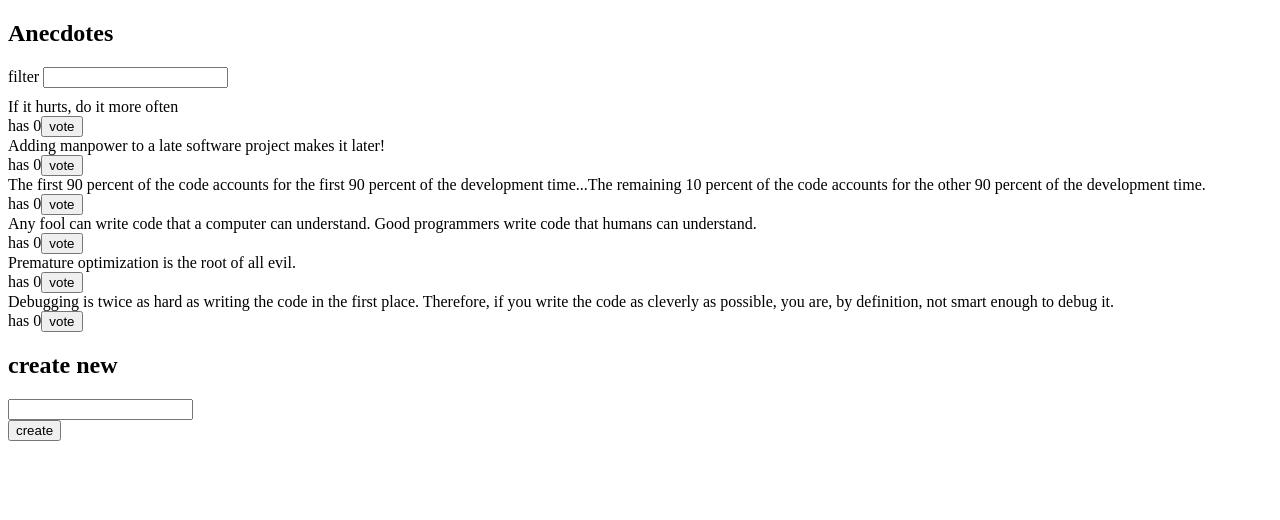
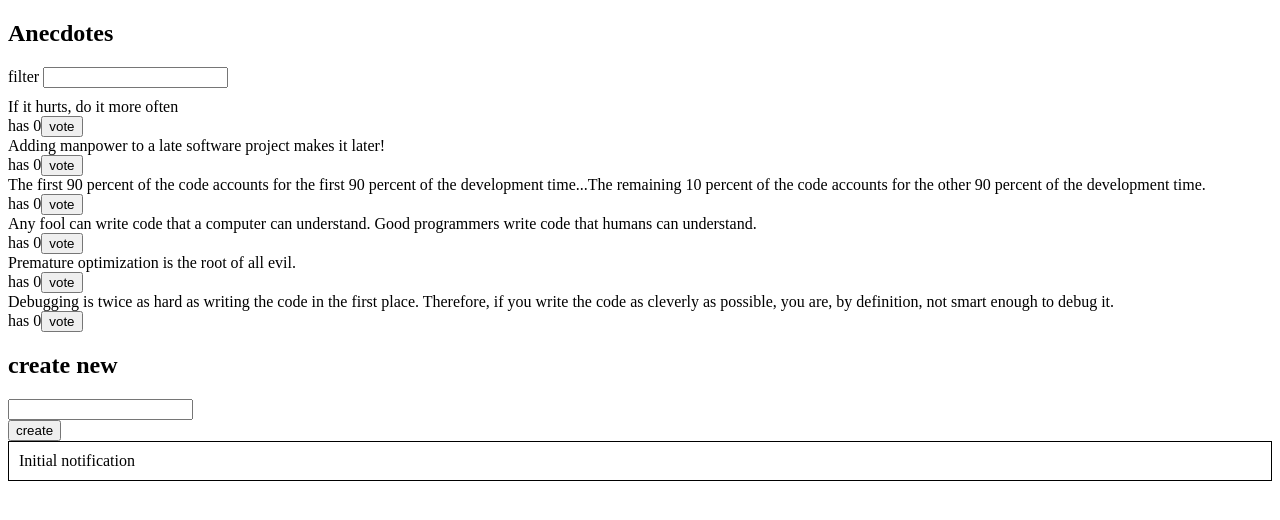
Before and after one commit to NaNguyenn/fullstackopen, a React (Vite) app in the folder part6/redux-anecdotes/: page / in a window 1280 px wide. Shown: the top 520 px of the page. Built offline with nearby package versions, Linux system fonts and the light colour scheme.

Commit message:
feat(6.12-legacy): add notification from redux

```diff
--- a/part6/redux-anecdotes/src/App.jsx
+++ b/part6/redux-anecdotes/src/App.jsx
@@ -1,6 +1,7 @@
 import AnecdoteForm from "./components/AnecdoteForm";
 import AnecdoteList from "./components/AnecdoteList";
 import Filter from "./components/Filter";
+import Notification from "./components/Notification";
 
 const App = () => {
   return (
@@ -9,6 +10,7 @@ const App = () => {
       <Filter />
       <AnecdoteList />
       <AnecdoteForm />
+      <Notification />
     </div>
   );
 };
--- /dev/null
+++ b/part6/redux-anecdotes/src/components/Notification.jsx
@@ -0,0 +1,14 @@
+import { useSelector } from "react-redux";
+
+const Notification = () => {
+  const style = {
+    border: "solid",
+    padding: 10,
+    borderWidth: 1,
+  };
+  const notification = useSelector((state) => state.notification);
+
+  return <div style={style}>{notification}</div>;
+};
+
+export default Notification;
--- /dev/null
+++ b/part6/redux-anecdotes/src/reducers/notificationReducer.js
@@ -0,0 +1,8 @@
+import { createSlice } from "@reduxjs/toolkit";
+
+const notificationSlice = createSlice({
+  name: "notification",
+  initialState: "Initial notification",
+});
+
+export default notificationSlice.reducer;
--- a/part6/redux-anecdotes/src/store.js
+++ b/part6/redux-anecdotes/src/store.js
@@ -2,11 +2,13 @@ import { configureStore } from "@reduxjs/toolkit";
 
 import anecdoteReducer from "./reducers/anecdoteReducer";
 import filterReducer from "./reducers/filterReducer";
+import notificationReducer from "./reducers/notificationReducer";
 
 const store = configureStore({
   reducer: {
     anecdotes: anecdoteReducer,
     filter: filterReducer,
+    notification: notificationReducer,
   },
 });
 
```
Also changed, not shown: part6/redux-anecdotes/src/components/Notification.js (deleted, +0 -14 lines).
